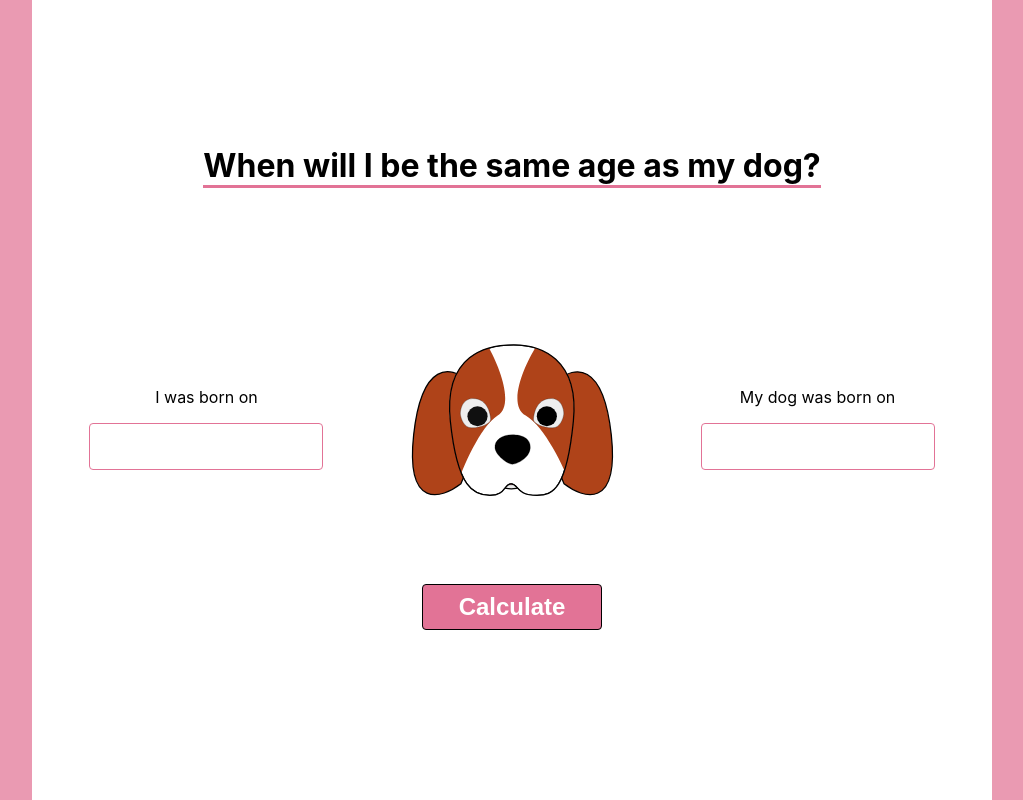
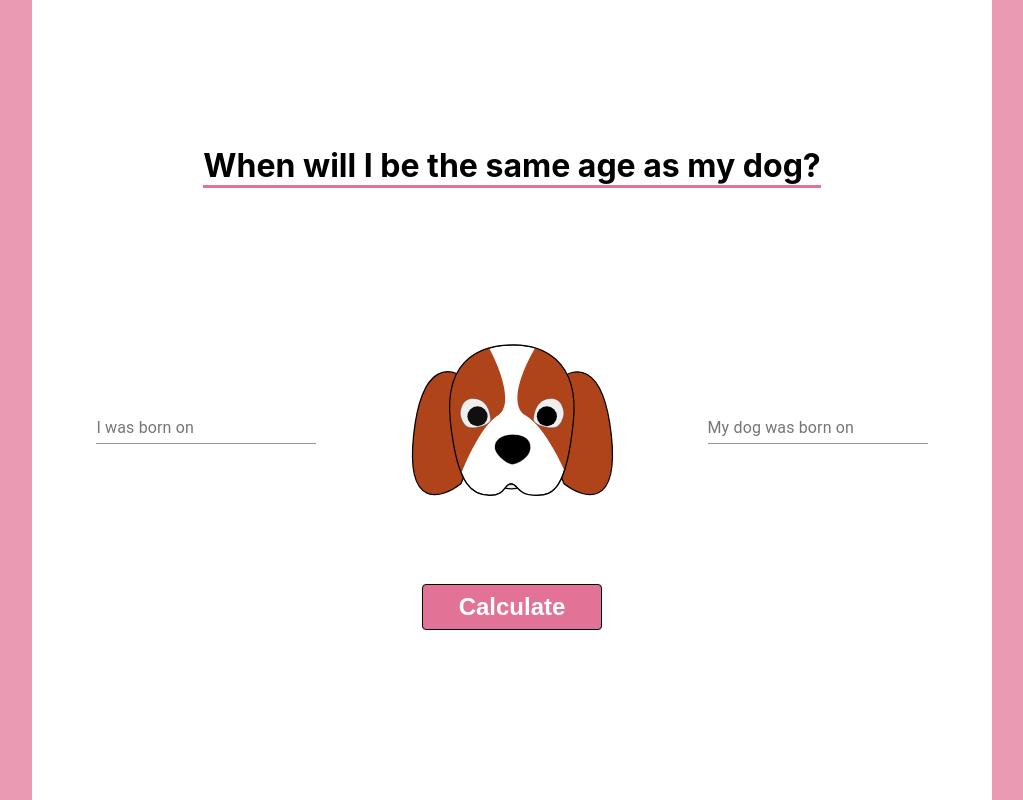
Before and after one commit to jonathancarr/same-age-as-my-dog, a React (Create React App) app: page / in a window 1280 px wide. Shown: the whole page, without its empty margins (128-1151 px from the left). Built offline with nearby package versions, Linux system fonts and the light colour scheme.

Commit message:
Use materialui date picker for DoB

```diff
--- a/package.json
+++ b/package.json
@@ -3,11 +3,15 @@
   "version": "0.1.0",
   "private": true,
   "dependencies": {
+    "@date-io/moment": "^1.3.13",
+    "@material-ui/core": "^4.11.0",
+    "@material-ui/pickers": "^3.2.10",
     "@testing-library/jest-dom": "^4.2.4",
     "@testing-library/react": "^9.5.0",
     "@testing-library/user-event": "^7.2.1",
     "d3-selection": "^2.0.0",
     "d3-transition": "^2.0.0",
+    "moment": "^2.27.0",
     "node-sass": "^4.14.1",
     "react": "^16.13.1",
     "react-datepicker": "^3.1.3",
--- a/src/App.js
+++ b/src/App.js
@@ -8,6 +8,15 @@ import Footer from './components/Footer';
 import DogsDatePicker from './components/DogsDatePicker';
 import { useMedia } from './hooks';
 import { SMALL_SCREEN } from './constants';
+import { createMuiTheme, ThemeProvider } from '@material-ui/core/styles';
+
+const theme = createMuiTheme({
+  palette: {
+    primary: {
+      main: '#E27396',
+    },
+  },
+});
 
 const App = () => {
   const [myBirthDate, setMyBirthDate] = useState(null);
@@ -24,8 +33,8 @@ const App = () => {
   const targetDate = useMemo(() => {
     if (!myBirthDate || !dogsBirthDate) return new Date();
 
-    const diffTime = dogsBirthDate - myBirthDate;
-    return new Date(dogsBirthDate.getTime() + diffTime / 6)
+    const diffTime = dogsBirthDate.diff(myBirthDate);
+    return new Date(dogsBirthDate.valueOf() + diffTime / 6)
   }, [myBirthDate, dogsBirthDate]);
 
   const inFuture = useMemo(() => targetDate.getTime() > new Date().getTime(), [targetDate])
@@ -54,6 +63,7 @@ const App = () => {
       />
 
       <div className="controls">
+        <ThemeProvider theme={theme}>
           <MyDatePicker
             className="controls__item"
             myBirthDate={myBirthDate}
@@ -79,6 +89,7 @@ const App = () => {
             isMobile={isMobile}
             setExpression={setExpression}
           />
+        </ThemeProvider>
       </div>
 
       <Footer
--- a/src/components/DogsDatePicker.js
+++ b/src/components/DogsDatePicker.js
@@ -1,19 +1,26 @@
 import React from 'react';
-import DatePicker from 'react-datepicker';
 import ViewToggle from './ViewToggle';
 import ConclusionLabel from './ConclusionLabel';
+import { DatePicker, MuiPickersUtilsProvider } from "@material-ui/pickers";
+import MomentUtils from '@date-io/moment'
 
 const DogsDatePicker = ({ className, dogsBirthDate, setDogsBirthDate, isCalculated, targetDate, isMobile, setExpression }) => {
 
   return (
     <div className={`date-field my-date ${className}`}>
       <ViewToggle visible={!isCalculated}>
-        <p>My dog was born on</p>
-        <DatePicker
-          selected={dogsBirthDate}
-          onChange={date => setDogsBirthDate(date)}
-          onFocus={() => setExpression(isMobile ? "looking-down" : "looking-right")}
-        />
+        <MuiPickersUtilsProvider utils={MomentUtils}>
+          <DatePicker
+            disableFuture
+            openTo="year"
+            format="DD/MM/yyyy"
+            label="My dog was born on"
+            views={["year", "month", "date"]}
+            value={dogsBirthDate}
+            onChange={setDogsBirthDate}
+            onFocus={() => setExpression(isMobile ? "looking-down" : "looking-right")}
+          />
+        </MuiPickersUtilsProvider>
       </ViewToggle>
 
       {isMobile && (
--- a/src/components/MyDatePicker.js
+++ b/src/components/MyDatePicker.js
@@ -1,19 +1,26 @@
 import React from 'react';
-import DatePicker from 'react-datepicker';
+import { DatePicker, MuiPickersUtilsProvider } from "@material-ui/pickers";
 import ViewToggle from './ViewToggle';
 import TargetDateLabel from './TargetDateLabel';
+import MomentUtils from '@date-io/moment'
 
 const MyDatePicker = ({ className, myBirthDate, setMyBirthDate, targetDate, isCalculated, isMobile, setExpression }) => {
 
   return (
     <div className={`date-field my-date ${className}`}>
       <ViewToggle visible={!isCalculated}>
-        <p>I was born on</p>
-        <DatePicker
-          selected={myBirthDate}
-          onChange={date => setMyBirthDate(date)}
-          onFocus={() => setExpression(isMobile ? "looking-up" : "looking-left")}
-        />
+        <MuiPickersUtilsProvider utils={MomentUtils}>
+          <DatePicker
+            disableFuture
+            openTo="year"
+            format="DD/MM/yyyy"
+            label="I was born on"
+            views={["year", "month", "date"]}
+            value={myBirthDate}
+            onChange={setMyBirthDate}
+            onFocus={() => setExpression(isMobile ? "looking-up" : "looking-left")}
+          />
+        </MuiPickersUtilsProvider>
       </ViewToggle>
 
       {isMobile && (
```
Also changed, not shown: 1 other file (tests, documents, lock files or other folders). Lines whose indentation alone changed are shown as unchanged.
